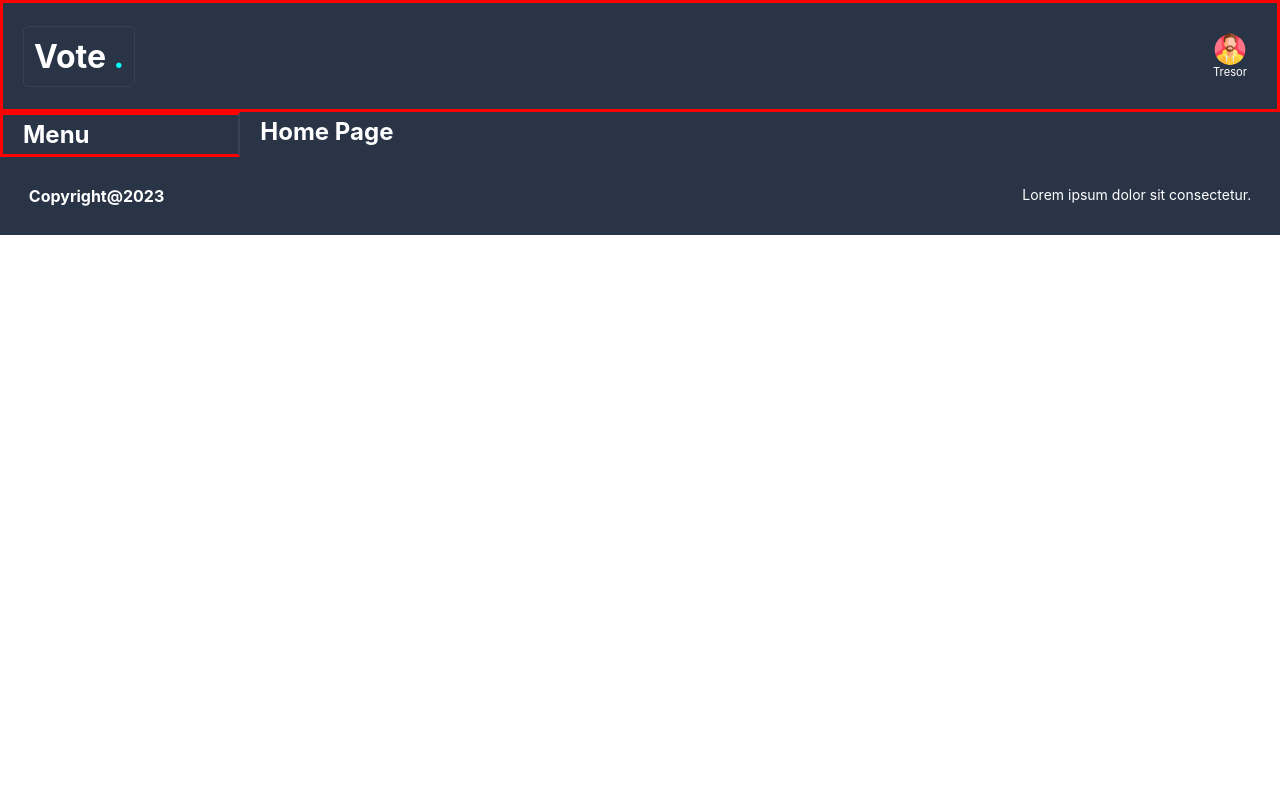
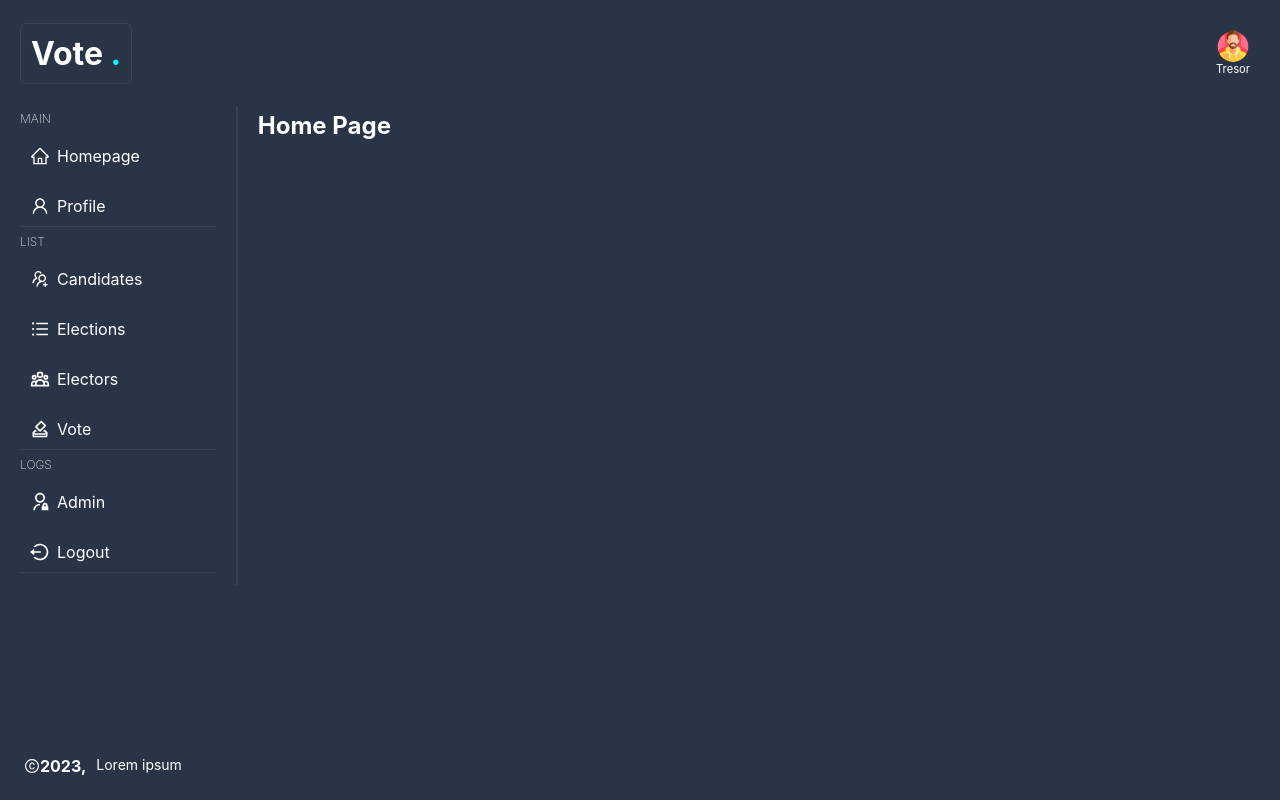
Before and after one commit to tresorsawasawa/voting_app, a React (Create React App) app: page / in a window 1280 px wide. Built offline with nearby package versions, Linux system fonts and the light colour scheme.

Commit message:
Implement menu links, new components and routes

```diff
--- a/src/assets/styles/base/_default.scss
+++ b/src/assets/styles/base/_default.scss
@@ -20,6 +20,8 @@ a {
 }
 
 .main {
+  position: relative;
+  height: 100vh;
   font-family: 'Inter', sans-serif;
   background-color: $main-bg;
   color: $main-color;
@@ -28,7 +30,6 @@ a {
     display: flex;
 
     .menuContainer {
-      border: solid red;
       width: 250px;
       padding: 5px 20px;
       border-right: 2px solid $soft-bg;
--- a/src/components/Footer/Footer.jsx
+++ b/src/components/Footer/Footer.jsx
@@ -1,10 +1,14 @@
 import React from 'react';
 import './Footer.scss';
+import { AiOutlineCopyrightCircle } from 'react-icons/ai';
 
 const Footer = () => (
   <div className="footer">
-    <span>Copyright@2023</span>
-    <span>Lorem ipsum dolor sit consectetur.</span>
+    <span>
+      <AiOutlineCopyrightCircle />
+      2023,
+    </span>
+    <span>Lorem ipsum</span>
   </div>
 );
 export default Footer;
--- a/src/components/Footer/Footer.scss
+++ b/src/components/Footer/Footer.scss
@@ -1,15 +1,23 @@
+@import '../../assets/styles/base/_variables';
+
 .footer {
+  position: absolute;
+  bottom: 0;
   display: flex;
-  justify-content: space-between;
-  padding: 1.8rem;
+  justify-content: start;
+  padding: 1.5rem;
 
   span {
     &:first-child {
       font-weight: bold;
+      display: flex;
+      justify-content: center;
+      align-items: center;
     }
 
     &:last-child {
       font-size: 14px;
+      padding-left: 10px;
     }
   }
 }
--- a/src/components/Menu/Menu.jsx
+++ b/src/components/Menu/Menu.jsx
@@ -1,5 +1,32 @@
+/* eslint-disable array-callback-return */
+
 import React from 'react';
+import { Link } from 'react-router-dom';
+import menu from '../../utils/data';
 
-const Menu = () => <h2>Menu</h2>;
+import './Menu.scss';
+
+const Menu = () => {
+  console.log(menu);
+
+  return (
+
+    <section className="menu">
+      <ul className="items">
+        {menu.map((item) => (
+          <li className="item" key={item.id}>
+            <span className="title">{item.title}</span>
+            {item.listItems.map((listItem) => (
+              <Link to={listItem.path} className="link" key={listItem.id}>
+                {listItem.icon}
+                <span className="listItemTitle">{listItem.title}</span>
+              </Link>
+            ))}
+          </li>
+        ))}
+      </ul>
+    </section>
+  );
+};
 
 export default Menu;
--- /dev/null
+++ b/src/components/Menu/Menu.scss
@@ -0,0 +1,37 @@
+@import '../../assets/styles/base/variables';
+
+.menu {
+  // height: 80vh;
+
+  .items {
+    .item {
+      gap: 10px;
+      display: flex;
+      flex-direction: column;
+      margin-bottom: 7px;
+      border-bottom: 1px solid $soft-bg;
+
+      .title {
+        font-size: 12px;
+        font-weight: 200;
+        color: $soft-color;
+      }
+
+      .link {
+        display: flex;
+        align-items: center;
+        gap: 7px;
+        padding: 10px;
+        border-radius: 5px;
+
+        &:hover {
+          background-color: $soft-bg;
+        }
+
+        .icon {
+          font-size: 20px;
+        }
+      }
+    }
+  }
+}
--- a/src/components/Navbar/Navbar.jsx
+++ b/src/components/Navbar/Navbar.jsx
@@ -36,10 +36,10 @@ const Navbar = () => {
       </div>
 
       <div className="icons">
-        <div className="user">
+        <NavLink to="/users/1" className="user">
           <img src={UserImage} alt="user avatar" className="userImage" />
           <span className="userName">Tresor</span>
-        </div>
+        </NavLink>
         {/* {links.map(({
           id, name, to, className,
         }) => (
--- a/src/components/Navbar/Navbar.scss
+++ b/src/components/Navbar/Navbar.scss
@@ -1,5 +1,4 @@
 .header {
-  border: solid red;
   display: flex;
   justify-content: space-between;
   align-items: center;
--- /dev/null
+++ b/src/pages/Candidate/Candidate.jsx
@@ -0,0 +1,5 @@
+import React from 'react';
+
+const Candidate = () => <h2>Candidate Page</h2>;
+
+export default Candidate;
--- /dev/null
+++ b/src/utils/data.js
@@ -0,0 +1,82 @@
+/* eslint-disable import/no-extraneous-dependencies */
+
+import {
+  AiOutlineHome,
+  AiOutlineUser,
+  AiOutlineUsergroupAdd,
+  AiOutlineUnorderedList,
+} from 'react-icons/ai';
+import { HiOutlineUserGroup } from 'react-icons/hi';
+import { RiLogoutCircleLine, RiAdminLine } from 'react-icons/ri';
+import { MdOutlineHowToVote } from 'react-icons/md';
+
+const data = [
+  {
+    id: 1,
+    title: 'MAIN',
+    listItems: [
+      {
+        id: 1,
+        title: 'Homepage',
+        path: '/',
+        icon: <AiOutlineHome className="icon" />,
+      },
+      {
+        id: 2,
+        title: 'Profile',
+        path: '/users/1',
+        icon: <AiOutlineUser className="icon" />,
+      },
+    ],
+  },
+  {
+    id: 2,
+    title: 'LIST',
+    listItems: [
+      {
+        id: 1,
+        title: 'Candidates',
+        path: '/candidates',
+        icon: <AiOutlineUsergroupAdd className="icon" />,
+      },
+      {
+        id: 2,
+        title: 'Elections',
+        path: '/elections',
+        icon: <AiOutlineUnorderedList className="icon" />,
+      },
+      {
+        id: 3,
+        title: 'Electors',
+        path: '/electors',
+        icon: <HiOutlineUserGroup className="icon" />,
+      },
+      {
+        id: 4,
+        title: 'Vote',
+        path: '/vote_candidate',
+        icon: <MdOutlineHowToVote className="icon" />,
+      },
+    ],
+  },
+  {
+    id: 3,
+    title: 'LOGS',
+    listItems: [
+      {
+        id: 1,
+        title: 'Admin',
+        path: '/admin',
+        icon: <RiAdminLine className="icon white" />,
+      },
+      {
+        id: 2,
+        title: 'Logout',
+        path: '/',
+        icon: <RiLogoutCircleLine className="icon" />,
+      },
+    ],
+  },
+];
+
+export default data;
--- a/src/utils/router.js
+++ b/src/utils/router.js
@@ -9,6 +9,7 @@ import Home from '../pages/Home/Home';
 import Candidates from '../pages/Candidates/Candidates';
 import Elections from '../pages/Elections/Elections';
 import Electors from '../pages/Electors/Electors';
+import Candidate from '../pages/Candidate/Candidate';
 
 const router = createBrowserRouter([
   {
@@ -33,6 +34,10 @@ const router = createBrowserRouter([
         element: <Electors />,
       },
       {
+        path: '/users/1',
+        element: <Candidate />,
+      },
+      {
         element: <AuthLayout />,
         children: [
           {
```
